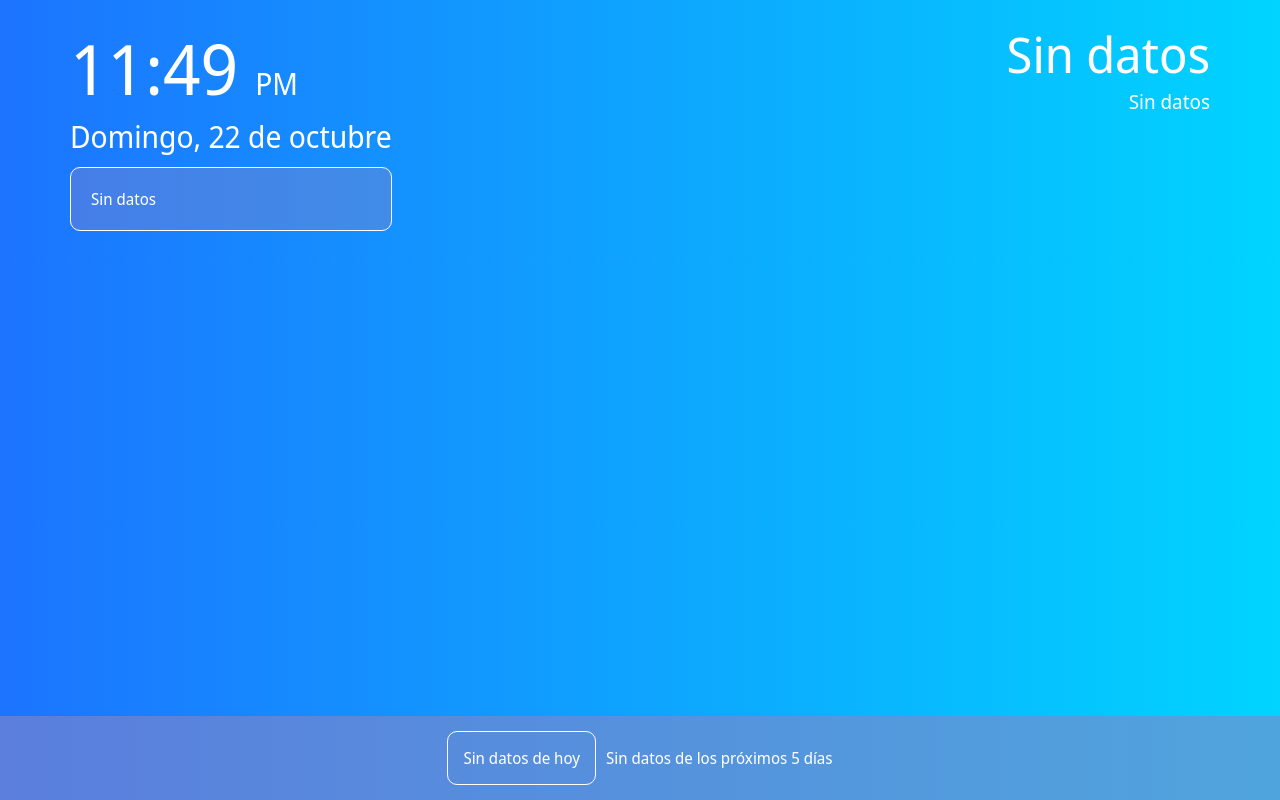
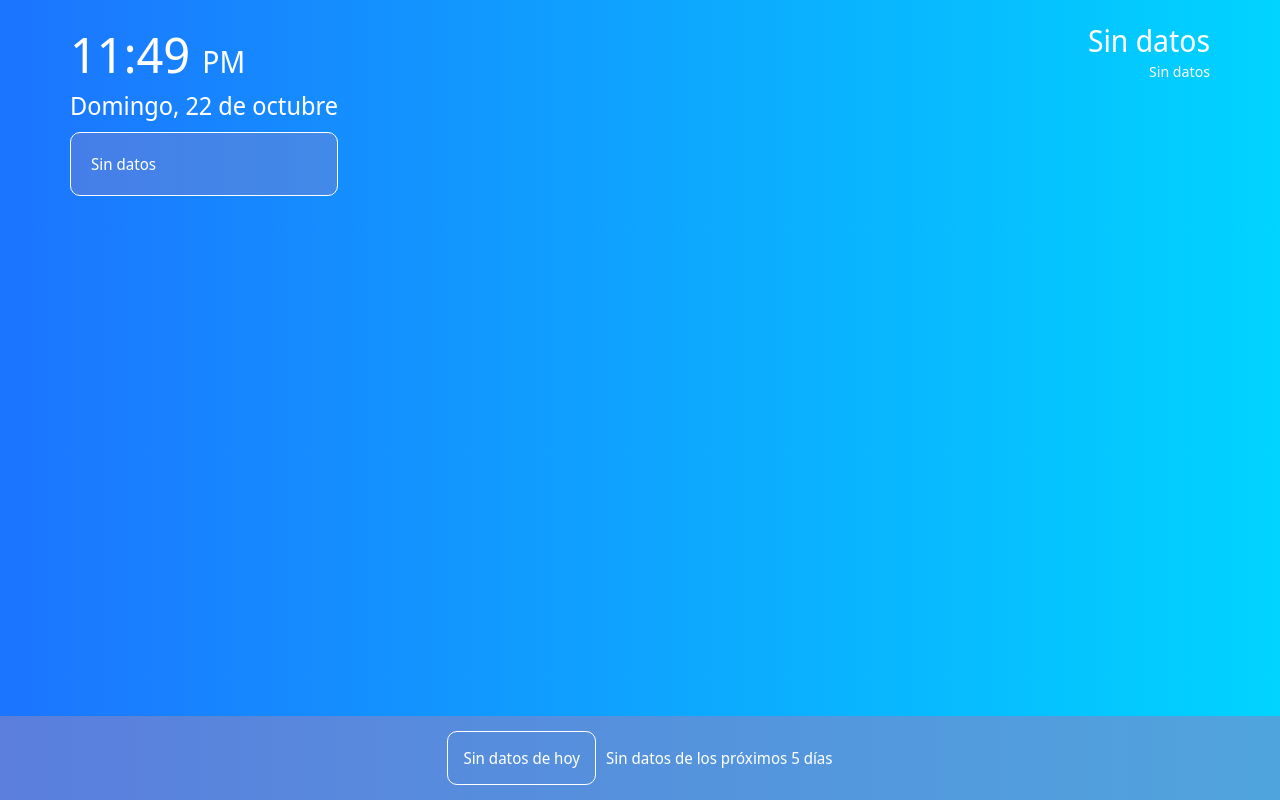
Before and after one commit to im-garcia/im-garcia.github.io, a plain HTML site: page index.html in a window 1280 px wide. Drawn offline with Linux system fonts and the light colour scheme.

Commit message:
cambios css

```diff
--- a/style.css
+++ b/style.css
@@ -73,7 +73,7 @@ body{
 }
 
 .date-container .time{
-    font-size: 70px;
+    font-size: 50px;
 }
 
 .date-container #am-pm{
@@ -81,7 +81,7 @@ body{
 }
 
 .date-container .date{
-    font-size: 30px;
+    font-size: 25px;
 }
 
 .place-container{
@@ -89,11 +89,11 @@ body{
 }
 
 .place-container .time-zone{
-    font-size: 50px;
+    font-size: 30px;
 }
 
 .place-container .country{
-    font-size: 20px;
+    font-size: 15px;
 }
 
 .current-info .others{
@@ -166,7 +166,7 @@ body{
 }
 
 
-@media only screen and (max-width: 784px){
+@media only screen and (max-width: 638px){
     .current-info{
         padding: 0 10px;
         flex-direction: column-reverse;
@@ -174,6 +174,10 @@ body{
 
     .date-container .time{
         font-size: 30px;
+    }
+
+    .date-container .date{
+        font-size: 20px;
     }
 
     .place-container .time-zone{
```
